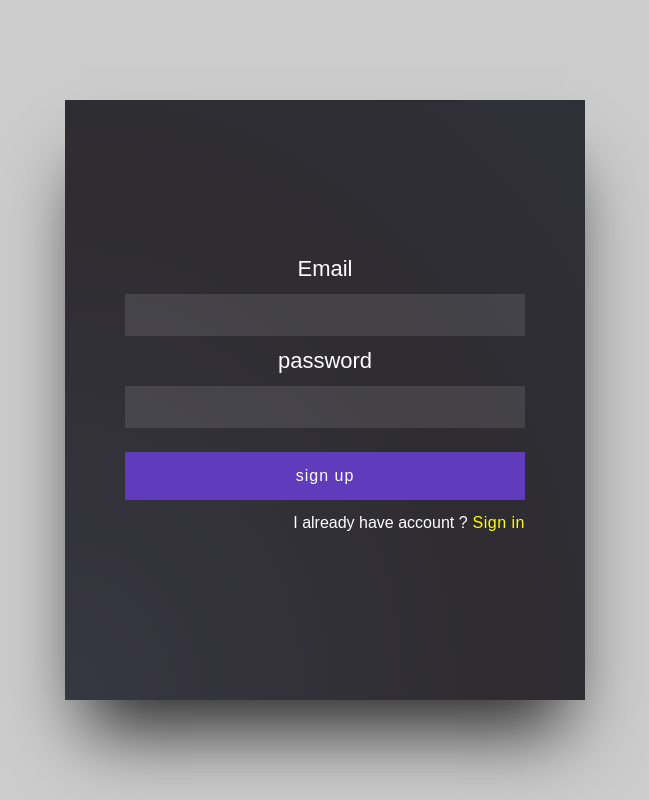
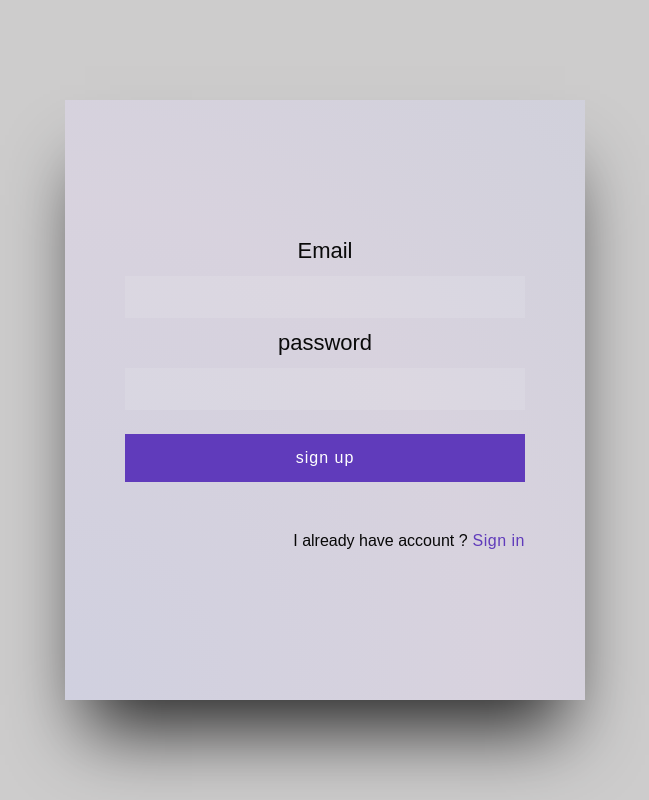
Before and after one commit to DhiaMbarki/Dev-challenge, a React (Create React App) app: page / in a window 1280 px wide. Shown: the whole page, without its empty margins (315-964 px from the left). Built offline with nearby package versions, Linux system fonts and the light colour scheme; no server answers.

Commit message:
signin, signup Done with fire base

```diff
--- a/src/App.js
+++ b/src/App.js
@@ -1,7 +1,10 @@
-import React ,{ useState, useEffect }from "react";
-import Firebase from './Firebase'
+import React, { useState, useEffect } from "react";
+import fire from "./fire";
 import "./App.css";
-import Login from './Login';
+import Login from "./Login";
+import Home from "./Home";
+import firebase from '@firebase/app';
+require('firebase/auth');
 
 const App = () => {
   const [user, setUser] = useState("");
@@ -12,20 +15,18 @@ const App = () => {
   const [hasAccount, setHasAccount] = useState(false);
 
   const clearInputs = () => {
-    setEmail('')
-    setPassword('');
-  }
+    setEmail("");
+    setPassword("");
+  };
 
   const clearErrors = () => {
-    setEmailError('')
-    setPasswordError('');
-  }
-
-
+    setEmailError("");
+    setPasswordError("");
+  };
 
   const handleLogin = () => {
-    clearErrors()
-    Firebase
+    clearErrors();
+    fire
       .auth()
       .signInWithEmailAndPassword(email, password)
       .catch((err) => {
@@ -38,15 +39,14 @@ const App = () => {
           case "auth/wrong-password":
             setPasswordError(err.message);
             break;
-
         }
-    })
-  }
+      });
+  };
   const handleSignup = () => {
     clearErrors();
-    Firebase
+    fire
       .auth()
-    .CreateUserWithEmailAndPassword(email, password)
+      .createUserWithEmailAndPassword(email, password)
       .catch((err) => {
         switch (err.code) {
           case "auth/email-already-in-use":
@@ -56,43 +56,47 @@ const App = () => {
           case "auth/weak-password":
             setPasswordError(err.message);
             break;
-
         }
-    })
-  }
+      });
+  };
   const handleLogout = () => {
-    Firebase.auth().signOut();
-  }
+    fire.auth().signOut();
+  };
 
   const authListener = () => {
-    Firebase.auth(). onAuthStateChanged(user => {
-      if(user) {
+    fire.auth().onAuthStateChanged((user) => {
+      if (user) {
         clearInputs();
-        setUser(user)
-      }else {
+        setUser(user);
+      } else {
         setUser("");
       }
-    })
-  }
+    });
+  };
   useEffect(() => {
     authListener();
-  }, [])
+  }, []);
 
   return (
     <div className="App">
-      <Login email={email} setEmail={setEmail}
-       password ={password}
-        setPassword = {setPassword}
-         handleLogin ={handleLogin}
-         handleSignup = {handleSignup}
-         hasAccount ={hasAccount}
-         setHasAccount ={setHasAccount}
+      {user ? (
+        <Home handleLogout={handleLogout} />
+      ) : (
+        <Login
+          email={email}
+          setEmail={setEmail}
+          password={password}
+          setPassword={setPassword}
+          handleLogin={handleLogin}
+          handleSignup={handleSignup}
+          hasAccount={hasAccount}
+          setHasAccount={setHasAccount}
           emailError={emailError}
-         passwordError = {passwordError}
-
+          passwordError={passwordError}
         />
+      )}
     </div>
   );
-}
+};
 
 export default App;
--- a/src/Firebase.js
+++ /dev/null
@@ -1,15 +0,0 @@
-import firebase from "firebase";
-
-// Your web app's Firebase configuration
-var firebaseConfig = {
-  apiKey: "AIzaSyD5krCERUZ3SNQHLb2w7PbGP_OcDgK3y0Q",
-  authDomain: "dev-challenge-9cdb0.firebaseapp.com",
-  projectId: "dev-challenge-9cdb0",
-  storageBucket: "dev-challenge-9cdb0.appspot.com",
-  messagingSenderId: "887401743210",
-  appId: "1:887401743210:web:1973e5a6d1eaa68b21db13",
-};
-// Initialize Firebase
-const Firebase = firebase.initializeApp(firebaseConfig);
-
-export default firebase;
--- a/src/Home.js
+++ b/src/Home.js
@@ -1,11 +1,11 @@
 import React from 'react'
 
-const Home = () => {
+const Home = ({handleLogout}) => {
     return(
         <section className = "hero">
             <nav>
                 <h2>Welcome</h2>
-                <button>Logout</button>
+                <button onClick={handleLogout}>Logout</button>
             </nav>
 
         </section>
--- a/src/Login.css
+++ b/src/Login.css
@@ -3,6 +3,7 @@
   margin: 0;
   padding: 0;
   font-family: "Nunito", sans-serif;
+  color: red;
 }
 
 button {
@@ -36,15 +37,15 @@ button {
   justify-content: center;
   background: radial-gradient(
     ellipse at left bottom,
-    rgb(55, 55, 66) 0%,
-    rgba(29, 27, 32, 0.9) 59%,
-    rgba(31, 31, 41, 0.9) 100%
+    rgb(208, 208, 223) 0%,
+    rgba(217, 211, 224, 0.9) 59%,
+    rgba(209, 209, 221, 0.9) 100%
   );
   box-shadow: 0 50px 70px -20px rgba(0, 0, 0, 0.8);
 }
 
 .login .loginContainer label {
-  color: white;
+  color: rgb(10, 10, 10);
   margin: 14px 0;
   display: block;
   font-size: 22px;
@@ -58,7 +59,7 @@ button {
   font-size: 19px;
   padding: 10px;
   background: rgba(255, 255, 255, 0.1);
-  color: #fff;
+  color: rgb(8, 8, 8);
   letter-spacing: 1px;
 }
 
@@ -68,13 +69,13 @@ button {
 }
 
 .login .loginContainer .btnContainer p {
-  margin: 14px 0 0 0;
+  margin: 50px 0 0 0;
   text-align: right;
-  color: #fff;
+  color: rgb(8, 8, 8);
 }
 
 .login .loginContainer .btnContainer p span {
-  color: yellow;
+  color:#603bbb;
   font-weight: 500;
   letter-spacing: 0.5px;
   margin-left: 5px;
--- a/src/Login.js
+++ b/src/Login.js
@@ -1,5 +1,6 @@
 import React from "react";
 import "./Login.css";
+
 const Login = (props) => {
   const {
     email,
--- /dev/null
+++ b/src/fire.js
@@ -0,0 +1,15 @@
+import firebase from "firebase";
+
+// Your web app's Firebase configuration
+var firebaseConfig = {
+  apiKey: "AIzaSyD5krCERUZ3SNQHLb2w7PbGP_OcDgK3y0Q",
+  authDomain: "dev-challenge-9cdb0.firebaseapp.com",
+  projectId: "dev-challenge-9cdb0",
+  storageBucket: "dev-challenge-9cdb0.appspot.com",
+  messagingSenderId: "887401743210",
+  appId: "1:887401743210:web:1973e5a6d1eaa68b21db13"
+};
+// Initialize Firebase
+const fire = firebase.initializeApp(firebaseConfig);
+
+export default fire;
```
Also changed, not shown: 1 other file (tests, documents, lock files or other folders). Lines whose indentation alone changed are shown as unchanged.
